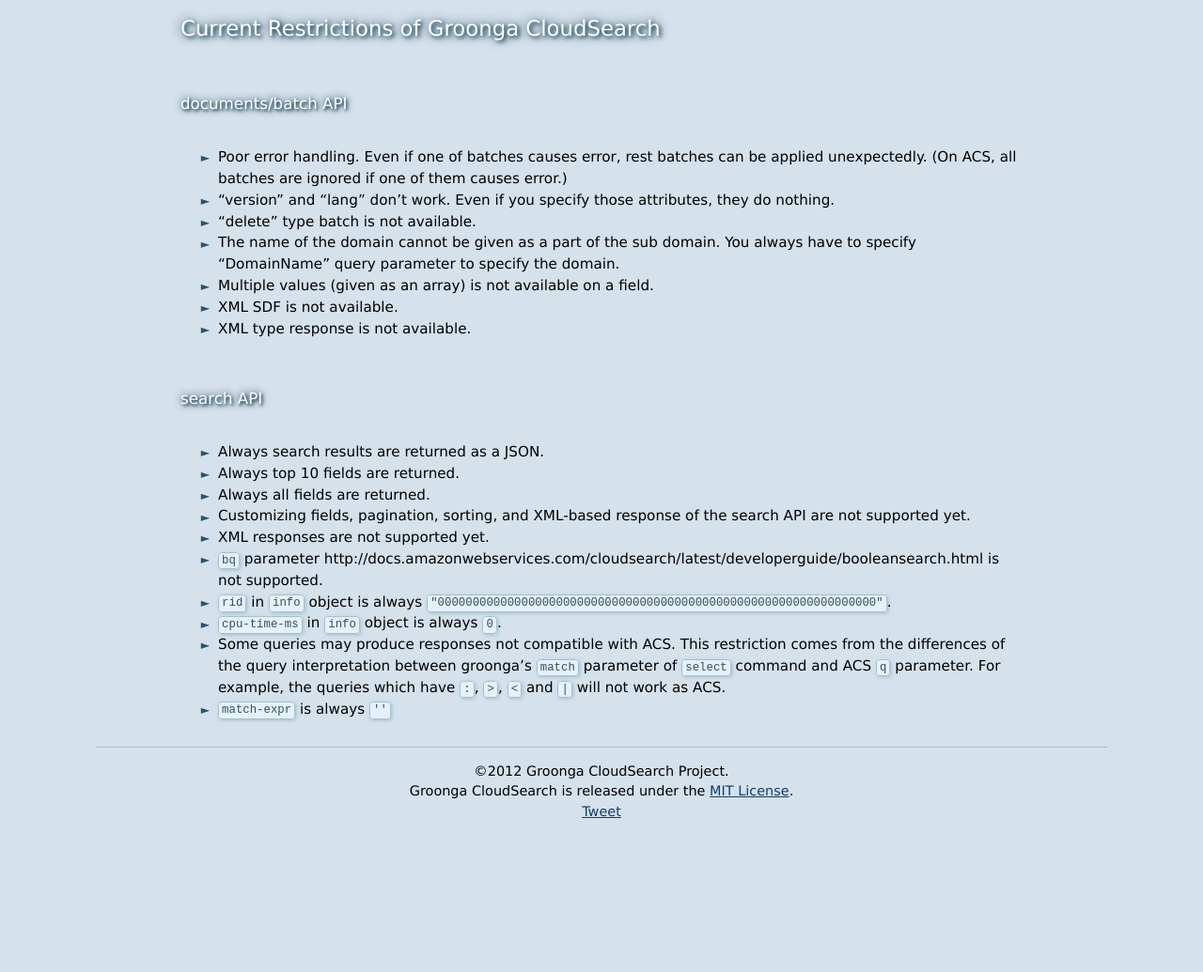
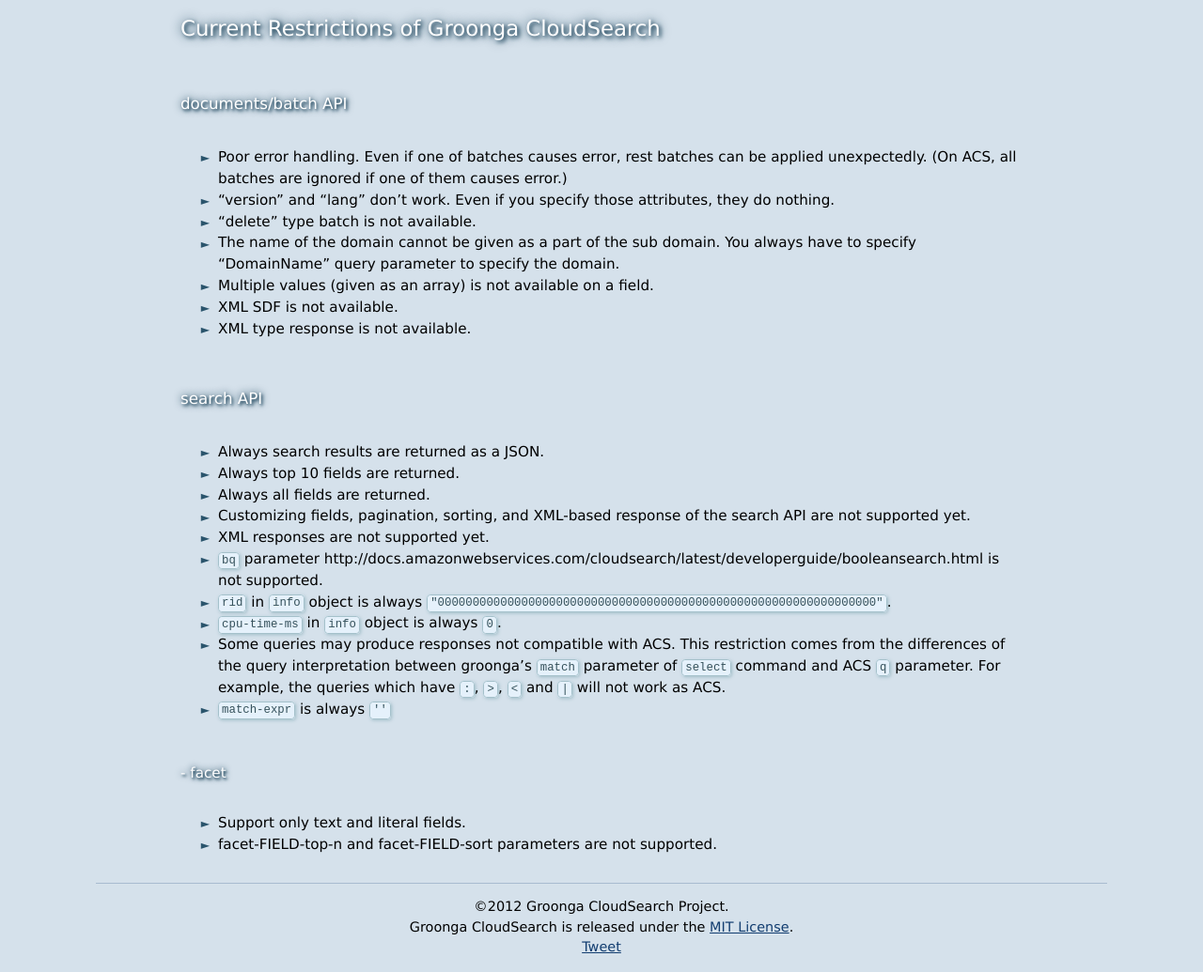
Before and after one commit to groonga/gcs.groonga.org, a Jekyll site: the page built from docs/restrictions/index.md, in a window 1280 px wide, cut to the strip 145-1180 px from the top of the page. Shown: the whole strip at 94% size. Built offline with Jekyll 4.4.1, drawn with Linux system fonts in a browser that asks for light colours; comment, search, counter and statistics services are not loaded; before the commit the page ends 1036 px from its top, so only the background shows below that.

Commit message:
Add facet related restrictions

````diff
--- a/docs/restrictions/index.md
+++ b/docs/restrictions/index.md
@@ -27,3 +27,8 @@
 * ```cpu-time-ms ``` in ```info``` object is always ```0```.
 * Some queries may produce responses not compatible with ACS. This restriction comes from the differences of the query interpretation between groonga's ```match``` parameter of ```select``` command and ACS ```q``` parameter. For example, the queries which have ```:```, ```>```, ```<``` and ```|``` will not work as ACS.
 * ```match-expr``` is always ```''```
+
+### facet
+
+* Support only text and literal fields.
+* facet-FIELD-top-n and facet-FIELD-sort parameters are not supported.
````
